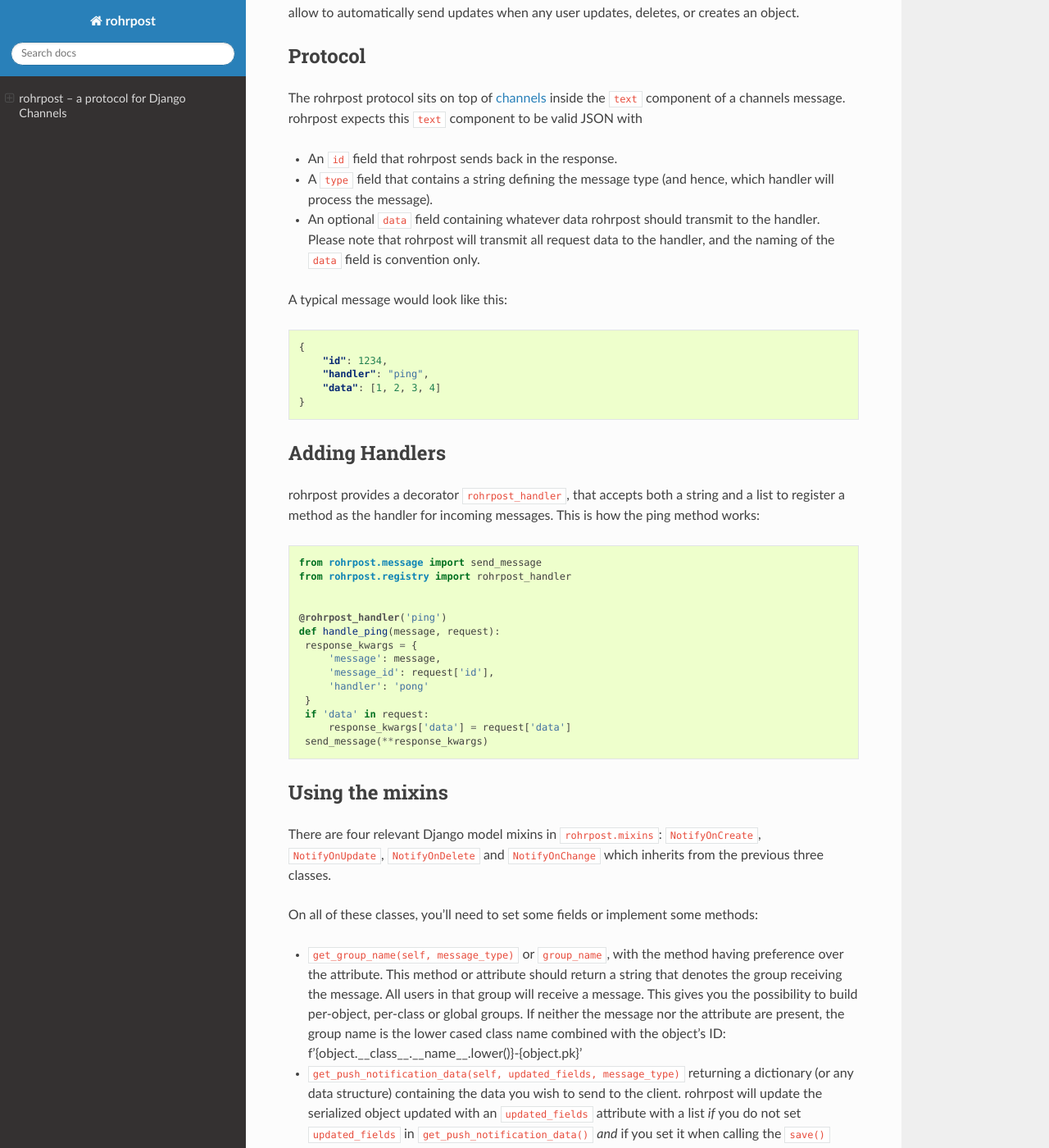
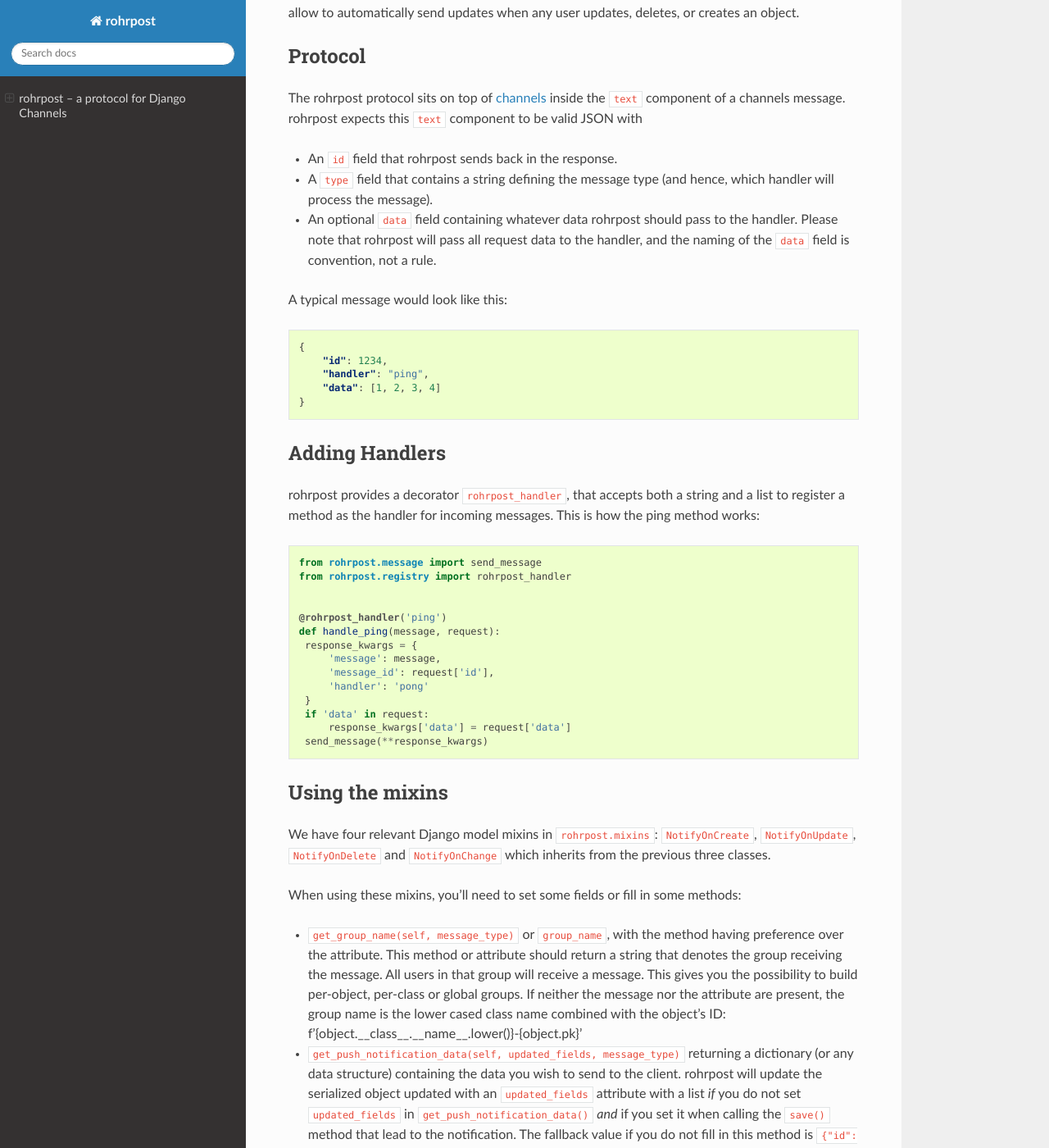
Before and after one commit to axsemantics/rohrpost, a Sphinx documentation site: the page built from doc/index.rst, in a window 1280 px wide and 1400 px high, scrolled down 324 px. Shown: the whole window at 82% size. Built offline with Sphinx 7.4.7 and the Read the Docs theme 2.0.0, drawn with Linux system fonts in a browser that asks for light colours; some of the changed text lies outside the part shown.

Commit message:
Improve wording

```diff
--- a/doc/index.rst
+++ b/doc/index.rst
@@ -22,8 +22,9 @@
 - A ``type`` field that contains a string defining the message type
   (and hence, which handler will process the message).
 - An optional ``data`` field containing whatever data rohrpost should
-  transmit to the handler. Please note that rohrpost will transmit all request
-  data to the handler, and the naming of the ``data`` field is convention only.
+  pass to the handler. Please note that rohrpost will pass all request
+  data to the handler, and the naming of the ``data`` field is convention, not
+  a rule.
 
 A typical message would look like this:
 
@@ -62,11 +63,11 @@
 Using the mixins
 ----------------
 
-There are four relevant Django model mixins in ``rohrpost.mixins``:
+We have four relevant Django model mixins in ``rohrpost.mixins``:
 ``NotifyOnCreate``, ``NotifyOnUpdate``, ``NotifyOnDelete`` and
 ``NotifyOnChange`` which inherits from the previous three classes.
 
-On all of these classes, you'll need to set some fields or implement
+When using these mixins, you'll need to set some fields or fill in
 some methods:
 
 - ``get_group_name(self, message_type)`` or ``group_name``, with the method
@@ -84,7 +85,7 @@
   attribute with a list *if* you do not set ``updated_fields`` in
   ``get_push_notification_data()`` *and* if you set it when calling the
   ``save()`` method that lead to the notification.
-  The fallback value if you do not implement this method is ``{"id": obj.id}``.
+  The fallback value if you do not fill in this method is ``{"id": obj.id}``.
 
 The message will look like this::
 
```
